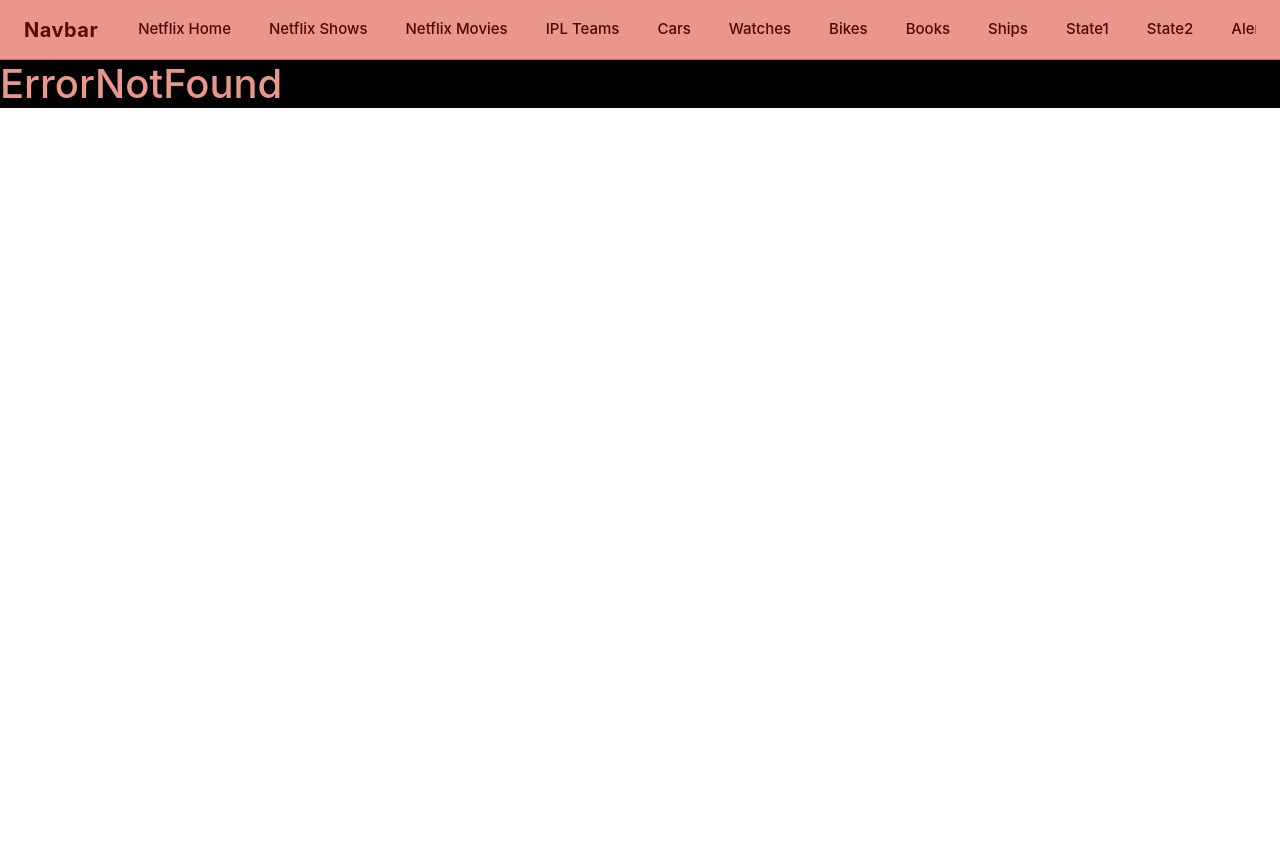
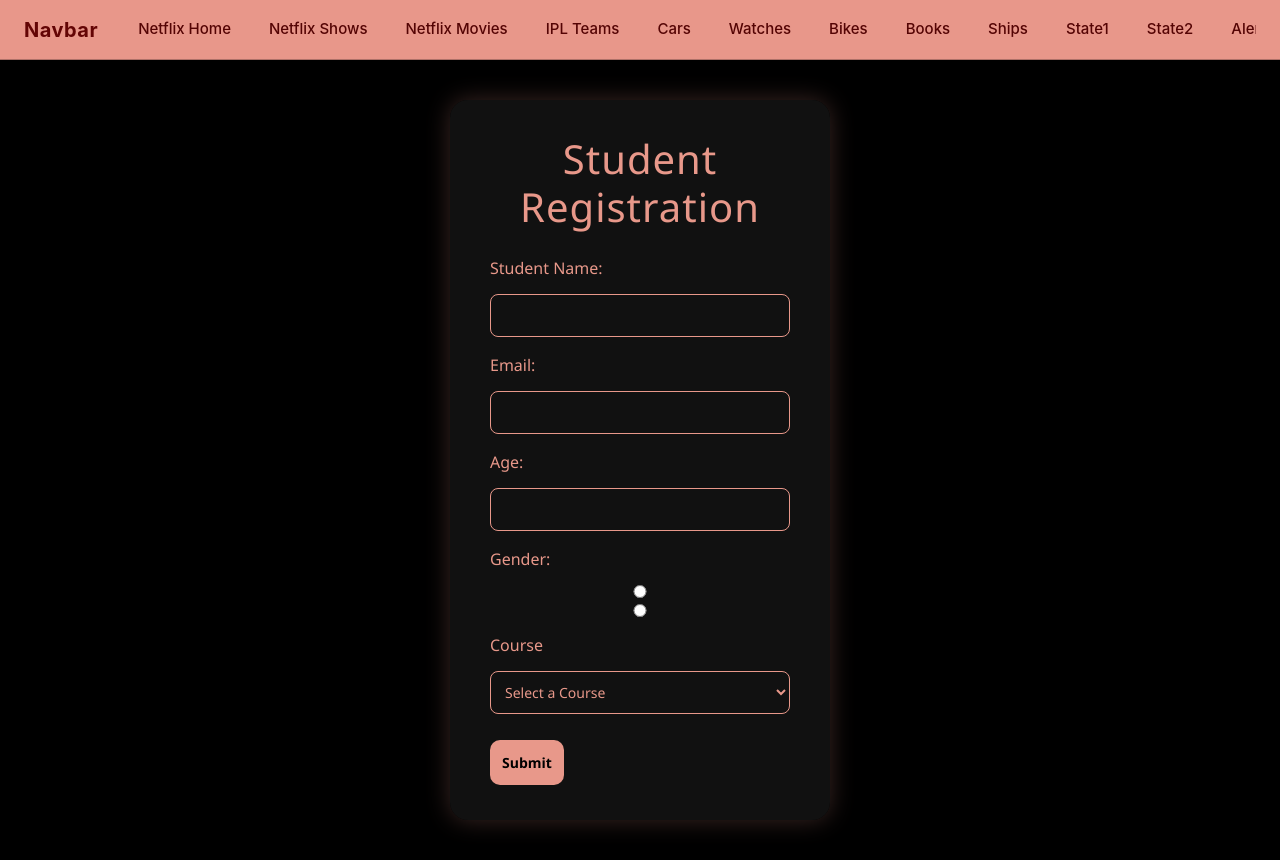
Before and after one commit to Barsena-dv/projectsInternship, a React (Vite) app in the folder MERN/frontend/learning26/: page /validationtask1 in a window 1280 px wide. Before the commit the page ends 800 px from the top, so only its background shows below. Built offline with nearby package versions, Linux system fonts and the light colour scheme.

Commit message:
completed the validation tasks

```diff
--- a/MERN/frontend/learning26/src/App.jsx
+++ b/MERN/frontend/learning26/src/App.jsx
@@ -32,6 +32,8 @@ import { FormTask1 } from './components/Form/FormTask1'
 import { FormTask2 } from './components/Form/FormTask2'
 import { FormTask3 } from './components/Form/FormTask3'
 import { InputTask1 } from './components/Input/InputTask1'
+import { Validation1 } from './components/Form/Validation1'
+import { Validation2 } from './components/Form/Validation2'
 
 function App() {
   //const [count, setCount] = useState(0)
@@ -59,6 +61,8 @@ function App() {
             <Route path='/formtask2' element={<FormTask2/>}></Route>
             <Route path='/formtask3' element={<FormTask3/>}></Route>
             <Route path='/inputtask1' element={<InputTask1/>}></Route>
+            <Route path='/validationtask1' element={<Validation1/>}></Route>
+            <Route path='/validationtask2' element={<Validation2/>}></Route>
             <Route path='/*' element={<ErrorNotFound/>}></Route>
             <Route path='/watch/:name' element={<Watch/>}></Route>
             <Route path='/play/:name' element={<Playing/>}></Route>
--- /dev/null
+++ b/MERN/frontend/learning26/src/components/Form/Validation1.jsx
@@ -0,0 +1,117 @@
+import React from 'react'
+import { useForm } from 'react-hook-form'
+import { data } from 'react-router-dom';
+import "../../assets/Form.css"
+
+export const Validation1 = () => {
+    const { register, handleSubmit, formState: { errors } } = useForm();
+
+    const validationSchema = {
+
+        nameValidator: {
+            required: {
+                value: true,
+                message: "Please enter the name*",
+            },
+            min: {
+                value: 2,
+                message: "Name could be atleast or more than 2 characters**",
+            },
+            max: {
+                value: 30,
+                message: "Name could not be more than 20 characters**",
+            }
+        },
+        emailValidator: {
+            required: {
+                value: true,
+                message: "Please enter the email*",
+            },
+            pattern: {
+                value: /^[^\s@]+@[^\s@]+\.[^\s@]+$/,
+                message: "Please enter the valid email**",
+            },
+            min: {
+                value: 6,
+                message: "Email is too short for registration***",
+            },
+            max: {
+                value: 30,
+                message: "Email is too long for the validaiton***",
+            },
+        },
+        ageValidator: {
+            required: {
+                value: true,
+                message: "Please enter the age*",
+            },
+            min: {
+                value: 8,
+                message: "Age should me atleast or above 8years**",
+            },
+            max: {
+                value: 25,
+                message: "Age should me atmost or below 25years**",
+            }
+        },
+        genderValidator: {
+            required: {
+                value: true,
+                message: "Please select the gender of the student*"
+            }
+        },
+        courseValidator: {
+            required: {
+                value: true,
+                message: "Please select a course"
+            }
+        }
+    }
+
+    const submitHandler = (data) => {
+        alert("Form Submitted...");
+        console.log(data);
+    }
+    return (
+        <div className="page">
+            <div className="form-card">
+                <h1 className="title">Student Registration</h1>
+                <form onSubmit={handleSubmit(submitHandler)}>
+                    <div className="form-group">
+                        <label>Student Name: </label>
+                        <input type="text" {...register("name", validationSchema.nameValidator)} />
+                        {errors.name?.message}
+                    </div>
+                    <div className="form-group">
+                        <label>Email: </label>
+                        <input type="email" {...register("email", validationSchema.emailValidator)} />
+                        {errors.email?.message}
+                    </div>
+                    <div className="form-group">
+                        <label>Age: </label>
+                        <input type="number" {...register("age", validationSchema.ageValidator)} />
+                        {errors.age?.message}
+                    </div>
+                    <div className="form-group">
+                        <label>Gender: </label>
+                        <input type="radio" value="Male" {...register("gender", validationSchema.genderValidator)} />
+                        <input type="radio" value="Female" {...register("gender", validationSchema.genderValidator)} />
+                        {errors.gender?.message}
+                    </div>
+                    <div className="form-group">
+                        <label>Course</label>
+                        <select {...register("course", validationSchema.courseValidator)}>
+                            <option value="">Select a Course</option>
+                            <option value="B.E.">B.E.</option>
+                            <option value="B.Arch.">B.Arch.</option>
+                            <option value="B.Pharma.">B.Pharma.</option>
+                            <option value="B.B.A">B.B.A</option>
+                        </select>
+                        {errors.course?.message}
+                    </div>
+                    <input type="submit" className='submit-btn' />
+                </form>
+            </div>
+        </div>
+    )
+}
--- /dev/null
+++ b/MERN/frontend/learning26/src/components/Form/Validation2.jsx
@@ -0,0 +1,108 @@
+import React, { useState } from 'react'
+import { useForm, useWatch } from 'react-hook-form'
+
+export const Validation2 = () => {
+
+    const{register,handleSubmit,control,formState:{errors}} = useForm();
+
+    // const pass = watch("pass");
+    const pass = useWatch({
+        control,
+        name: "pass"
+    });
+
+    const validationSchema = {
+        nameValidator: {
+            required: {
+                value: true,
+                message: "Please enter the name*",
+            },
+            min: {
+                value: 2,
+                message: "Name could be atleast or more than 2 characters**",
+            },
+            max: {
+                value: 30,
+                message: "Name could not be more than 20 characters**",
+            }
+        },
+        emailValidator: {
+            required: {
+                value: true,
+                message: "Please enter the email*",
+            },
+            pattern: {
+                value: /^[^\s@]+@[^\s@]+\.[^\s@]+$/,
+                message: "Please enter the valid email**",
+            },
+            min: {
+                value: 6,
+                message: "Email is too short for registration***",
+            },
+            max: {
+                value: 30,
+                message: "Email is too long for the validaiton***",
+            },
+        },
+        passValidator: {
+            required: {
+                value: true,
+                message: "Please enter the password"
+            },
+            min: {
+                value: 16,
+                message: "password should be atleast of 16 character for registration***",
+            },
+            patter:{
+                value: /^(?=.*[a-z])(?=.*[A-Z])(?=.*\d)(?=.*[!@#$%^&*(),.?":{}|<>]).{8,}$/,
+                message: "Password must be 8+ chars and include uppercase, lowercase, number & special character"
+
+            }
+        },
+        confPassValidator: {
+            required: {
+                value: true,
+                message: "Please enter the password"
+            },
+            validate:{
+                match: value => value === pass || "password doesnot match"
+            }
+        }
+
+    }
+
+    const submitHandler = (data) => {
+        console.log(data);
+    }
+    return (
+        <div className="page">
+            <div className="form-card">
+                <h1 className="title">Student Registration</h1>
+                <form onSubmit={handleSubmit(submitHandler)}>
+                    <div className="form-group">
+                        <label>User Name: </label>
+                        <input type="text" {...register("name", validationSchema.nameValidator)} />
+                        {errors.name?.message}
+                    </div>
+                    <div className="form-group">
+                        <label>Email: </label>
+                        <input type="email" {...register("email", validationSchema.emailValidator)} />
+                        {errors.email?.message}
+                    </div>
+                    <div className="form-group">
+                        <label>Password: </label>
+                        <input type="pasword" {...register("pass", validationSchema.passValidator)} />
+                        {errors.pass?.message}
+                    </div>
+                    <div className="form-group">
+                        <label>Confirm Password: </label>
+                        <input type="pasword" {...register("confpass", validationSchema.confPassValidator)} />
+                        {errors.confpass?.message}
+                    </div>
+
+                    <input type="submit" className='submit-btn' />
+                </form>
+            </div>
+        </div>
+    )
+}
--- a/MERN/frontend/learning26/src/components/NavBar.jsx
+++ b/MERN/frontend/learning26/src/components/NavBar.jsx
@@ -24,6 +24,8 @@ export const NavBar = () => {
                 <Link to="/formtask2">Form2</Link>
                 <Link to="/formtask3">Form3</Link>
                 <Link to="/inputtask1">Input1</Link>
+                <Link to="/validationtask1">Validate1</Link>
+                <Link to="/validationtask2">Validate2 </Link>
             </nav>
         </header>
     )
```
